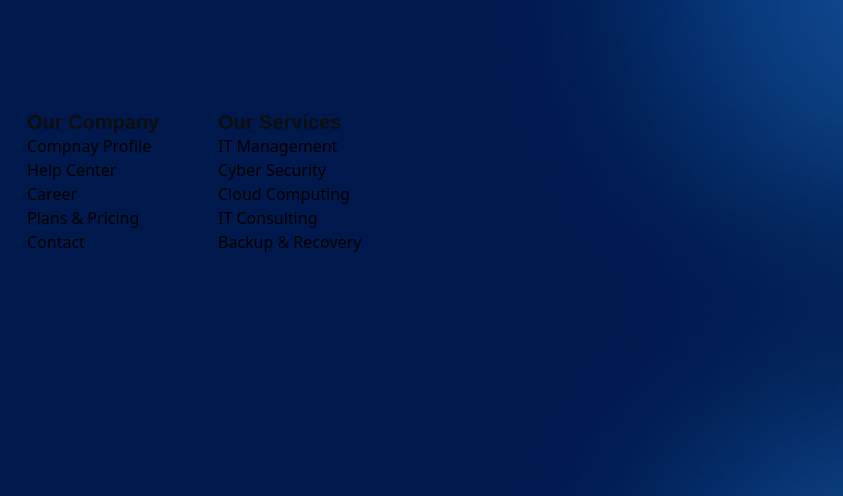
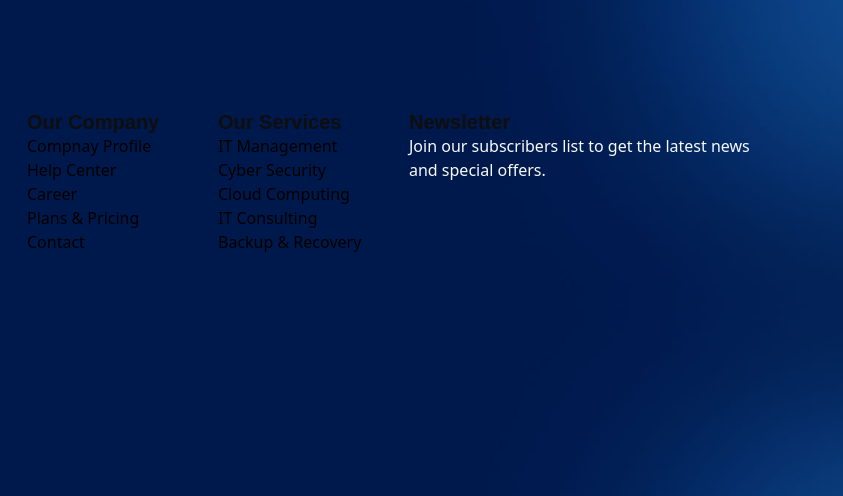
Before and after one commit to RemonAhmedMia/Work-27, a plain HTML site: page index.html in a window 1280 px wide. Shown: the part 5244-5740 px from the top of the page, 437-1280 px from the left. Drawn offline with Linux system fonts and the light colour scheme.

```diff
--- a/index.html
+++ b/index.html
@@ -555,6 +555,29 @@
                         </ul>
                     </div>
                 </div>
+
+                <div class="col-lg-4">
+                    <div class="footer-style-one-item">
+                        <h4>Newsletter</h4>
+                        <p>
+                            Join our subscribers list to get the latest news and special offers.
+                        </p>
+                        <ul class="footer-social">
+                            <li>
+                                <a href="#"></a>
+                            </li>
+                            <li>
+                                <a href="#"></a>
+                            </li>
+                            <li>
+                                <a href="#"></a>
+                            </li>
+                            <li>
+                                <a href="#"></a>
+                            </li>
+                        </ul>
+                    </div>
+                </div>
             </div>
         </div>
     </div>
```
